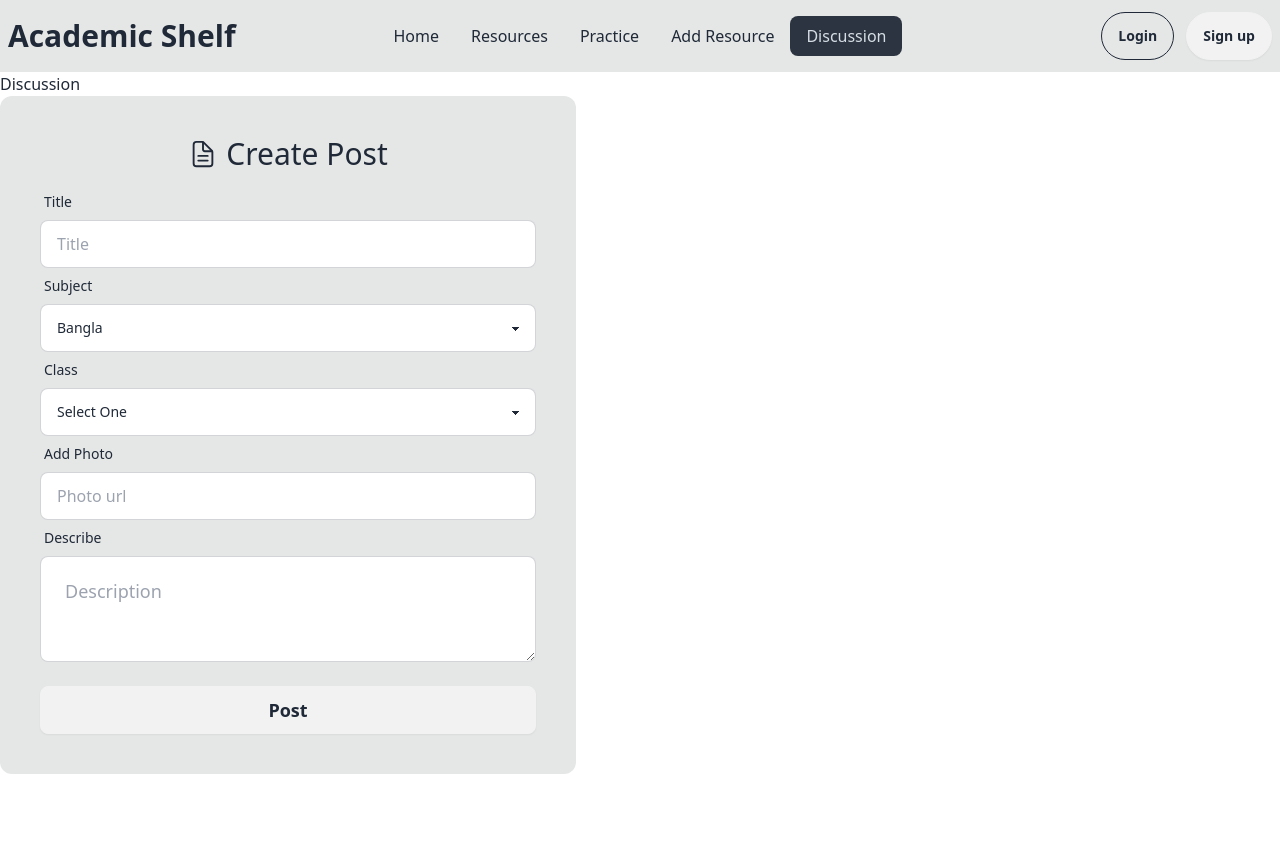
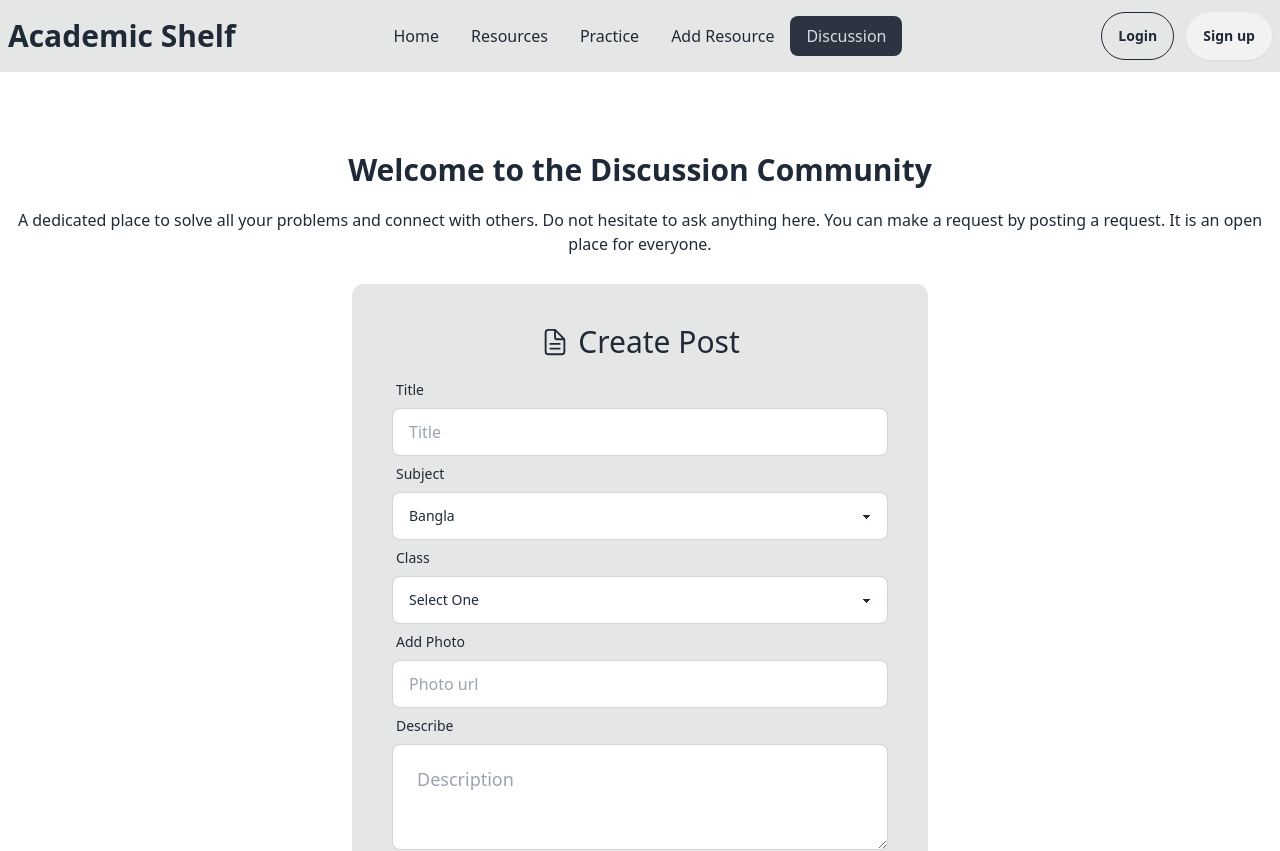
Before and after one commit to sadmaningithub/academic-shelf-client, a React (Vite) app: page /discussion in a window 1280 px wide. Shown: the top 851 px of the page. Built offline with nearby package versions, Linux system fonts and the light colour scheme.

Commit message:
posting feature added

```diff
--- a/src/components/PostCard/PostCard.jsx
+++ b/src/components/PostCard/PostCard.jsx
@@ -1,13 +1,42 @@
+import { useState } from "react";
 import { IoDocumentTextOutline } from "react-icons/io5";
 
 
 const PostCard = () => {
+
+    const [photos, setPhotos] = useState([])
+
+    const handleAddPost = e => {
+        e.preventDefault();
+        const form = e.target;
+        const title = form.title.value;
+        const subject = form.subject.value;
+        const level = form.level.value;
+        const photoUrl = form.photoUrl.value.split(',');
+        // photoUrl.split('');
+        const description = form.description.value;
+        const postData = { title, subject, level, photoUrl, description }
+        console.log(postData);
+        fetch('http://localhost:5000/posts', {
+            method: 'POST',
+            headers: {
+                'content-type': 'application/json'
+            },
+            body: JSON.stringify(postData)
+
+        })
+            .then(res => res.json())
+            .then(data => {
+                console.log(data);
+            })
+    }
+
     return (
         <div className="mb-20 ">
-            <div className=" ">
-                <div className="bg-base-300 p-10 rounded-xl max-w-xl ">
+            <div className="flex flex-row justify-center">
+                <div className="w-full lg:w-3/5 bg-base-300 p-10 rounded-xl max-w-xl ">
                     <h1 className="text-3xl font-medium flex flex-row gap-2 items-center justify-center mb-3"> <IoDocumentTextOutline /> Create Post</h1>
-                    <form className="">
+                    <form className="" onSubmit={handleAddPost}>
                         <div className="form-control">
                             <label className="label">
                                 <span className="label-text">Title</span>
@@ -60,6 +89,7 @@ const PostCard = () => {
                                 <span className="label-text">Describe</span>
                             </label>
                             <textarea
+                                name="description"
                                 placeholder="Description"
                                 className="textarea textarea-bordered textarea-lg w-full "></textarea>
                         </div>
--- a/src/pages/Discussion.jsx
+++ b/src/pages/Discussion.jsx
@@ -3,8 +3,11 @@ import PostCard from "../components/PostCard/PostCard";
 
 const Discussion = () => {
     return (
-        <div className="">
-            <h1>Discussion</h1>
+        <div className="mt-20">
+            <div className="text-center space-y-5 mb-7">
+                <h1 className="text-3xl font-bold">Welcome to the Discussion Community</h1>
+                <p className="text-base">A dedicated place to solve all your problems and connect with others. Do not hesitate to ask anything here. You can make a request by posting a request. It is an open place for everyone.</p>
+            </div>
             <div className="">
                 <PostCard></PostCard>
             </div>
```
